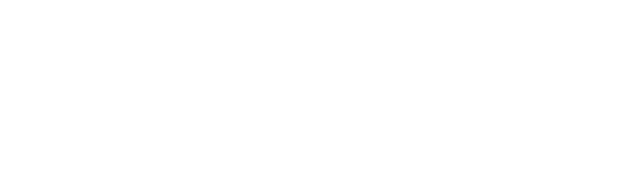
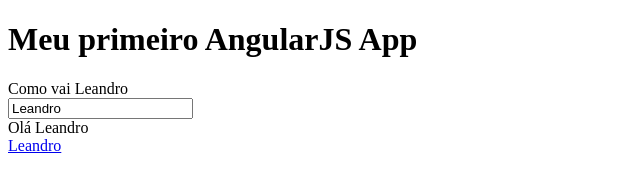
Before and after one commit to leanfj/coursera-angularjs, a plain HTML site: page aula1/index.html in a window 1280 px wide. Shown: the whole page, without its empty margins (0-640 px from the left). Drawn offline with Linux system fonts and the light colour scheme.

Commit message:
Sharing Data With The View Through Scope - Utilizamos o objeto scope para exemplificar como o ocorre o data binding para o View.

```diff
--- a/aula1/app.js
+++ b/aula1/app.js
@@ -3,7 +3,12 @@
 
 angular.module('meuPrimeiroApp', [])
 
-.controller('MeuPrimeiroController', function () {
+.controller('MeuPrimeiroController', function ($scope) {
+
+  $scope.nome = "Leandro";
+  $scope.digaola = function () {
+    return "Olá Leandro";
+  }
 
 });
 
--- a/aula1/index.html
+++ b/aula1/index.html
@@ -10,8 +10,13 @@
     <link rel="stylesheet" href="main.css">
   </head>
   <body>
+    <h1>Meu primeiro AngularJS App</h1>
     <div class="" ng-controller="MeuPrimeiroController">
+      <span>Como vai</span> {{nome}} <br>
+      <input type="text" name="" value="" ng-model="nome"><br>
+      {{digaola()}}
 
     </div>
+    <a href="#" ng-controller="MeuPrimeiroController">{{nome}}</a>
   </body>
 </html>
--- a/aula1/main.css
+++ b/aula1/main.css
@@ -1,5 +1,5 @@
-* {
+/** {
   padding: 0;
   margin: 0;
   box-sizing: border-box;
-}
+}*/
```
